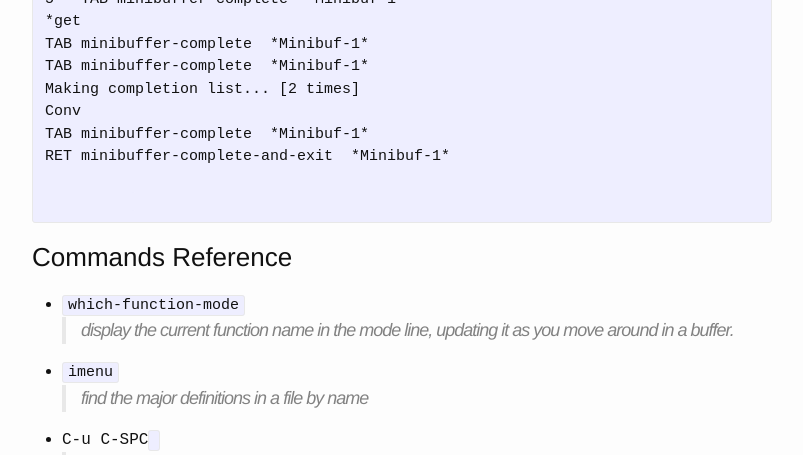
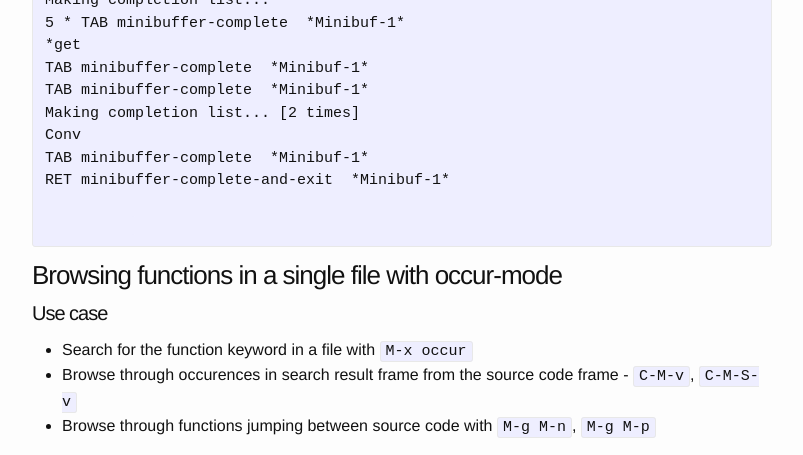
Before and after one commit to marcanuy/emacside.com, a Jekyll site: the page built from navigation/_posts/2015-06-11-moving-within-function-definitions-in-current-file.markdown, in a window 1280 px wide and 1400 px high, scrolled down 1572 px. Shown: the top 455 px of the window, without its empty margins (238-1041 px from the left). Built offline with Jekyll 4.4.1, drawn with Linux system fonts in a browser that asks for light colours; comment, search, counter and statistics services are not loaded; some of the changed text lies outside the part shown; grey boxes are pictures that could not be loaded.

Commit message:
Added occur-mode use case into moving between functions

```diff
--- a/navigation/_posts/2015-06-11-moving-within-function-definitions-in-current-file.markdown
+++ b/navigation/_posts/2015-06-11-moving-within-function-definitions-in-current-file.markdown
@@ -49,7 +49,7 @@
     desc:     Visit next occurence of searched string and corresponding source code.
 screencasts:
   - # steps: "Several quick ways to jump to a function definition in the current file, searching through possible candidates and returning to the original position.
-    title: "Using <em>imode</em>"
+    title: "Using imode"
     usecase:
       - Display a list of all the functions in the current file
       - Browse through the function list
@@ -73,5 +73,35 @@
       Conv
       TAB minibuffer-complete  *Minibuf-1*
       RET minibuffer-complete-and-exit  *Minibuf-1*
-
+  - title: "Browsing functions in a single file with occur-mode"
+    usecase:
+      - Search for the function keyword in a file with <code>M-x occur</code>
+      - Browse through occurences in search result frame from the source code frame - <code>C-M-v</code>, <code>C-M-S-v</code>
+      - Browse through functions jumping between source code with <code>M-g M-n</code>, <code>M-g M-p</code>
+    video:
+      filename: occur-mode.mp4
+      type: mp4
+      width: 740
+      height: 582
+    keys: |
+        M-x execute-extended-command Model.php
+        occur
+        RET minibuffer-complete-and-exit  *Minibuf-1*
+        functionSPC
+        RET exit-minibuffer  *Minibuf-1*
+        Searched 1 buffer; 206 matches for `function '
+        You can run the command `occur' with M-s o
+        Searched 1 buffer; 206 matches for `function '
+        5 * C-M-v scroll-other-window Model.php
+        4 * C-M-S-v scroll-other-window-down Model.php
+        8 * M-g M-n next-error Model.php
+        4 * M-g M-p previous-error Model.php
+        C-x o other-window Model.php
+        3 * C-v scroll-up-command *Occur*
+        C-s isearch-forward *Occur*
+        array
+        2 * C-s isearch-repeat-forward *Occur*
+        <return> isearch-exit *Occur*
+        Mark saved where search started
+        RET occur-mode-goto-occurrence *Occur*
 ---
```
